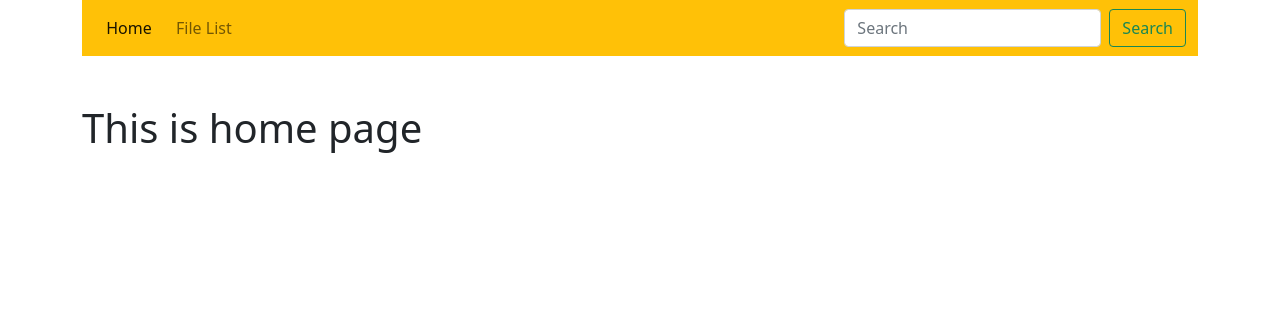
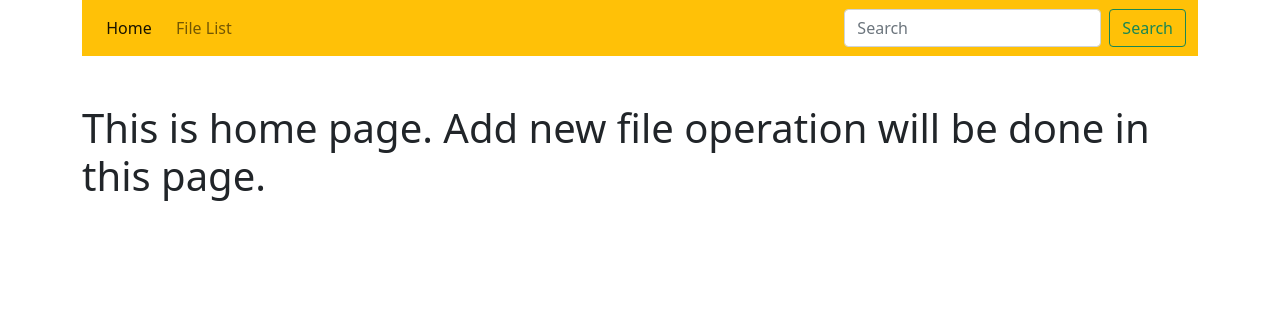
Before and after one commit to mehdi-jg/File_Management_System, a Django app: page / in a window 1280 px wide. Shown: the top 316 px of the page. Run offline with Django 4.2, Linux system fonts and the light colour scheme.

Commit message:
Modified home page heading

```diff
--- a/FileManagementSystem/templates/index.html
+++ b/FileManagementSystem/templates/index.html
@@ -1,5 +1,5 @@
 {% extends "common.html" %}
 
 {% block contents %}
-<h1>This is home page</h1>
+<h1>This is home page. Add new file operation will be done in this page.</h1>
 {% endblock contents %}
```
